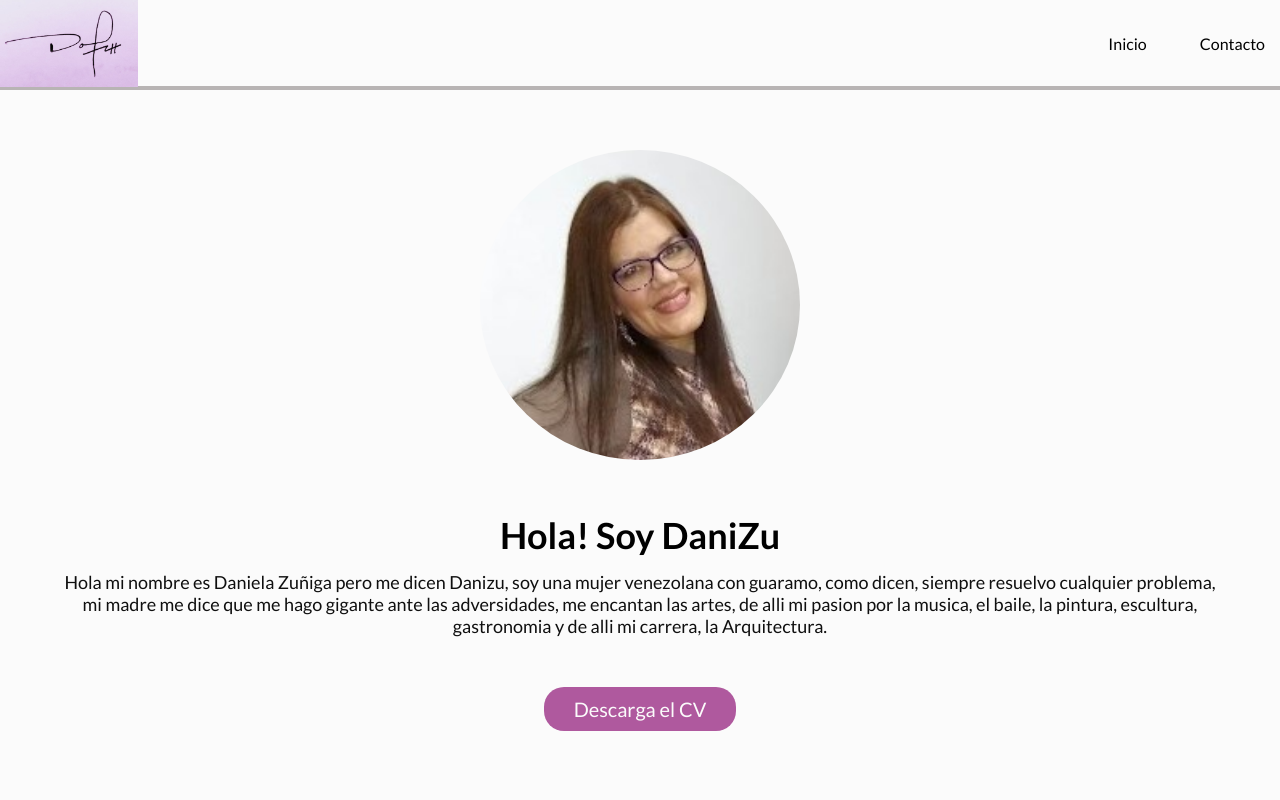
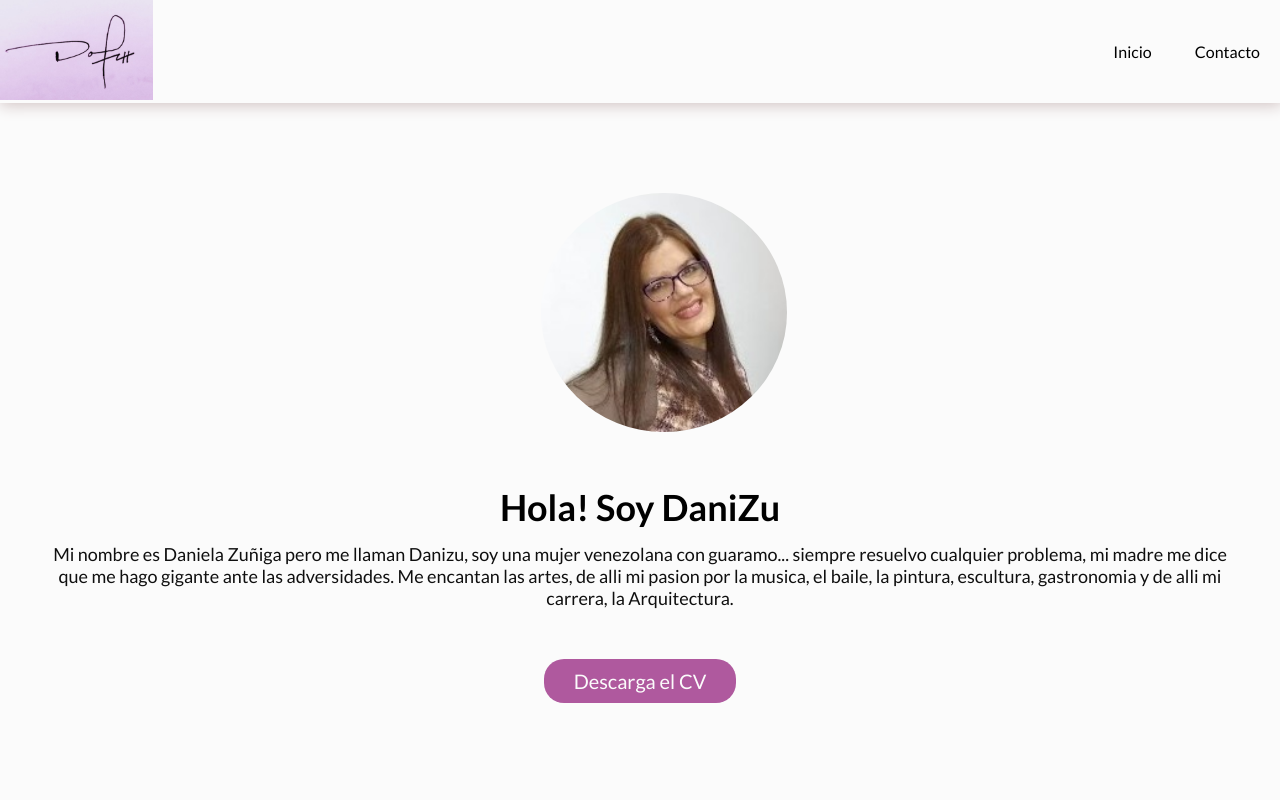
Before and after one commit to DANIZUSAFF/mi_proyecto_1, a plain HTML site: page index.html in a window 1280 px wide. Shown: the top 800 px of the page. Drawn offline with Linux system fonts and the light colour scheme.

Commit message:
correccion 1

```diff
--- a/css/styles.css
+++ b/css/styles.css
@@ -25,27 +25,19 @@ body{
 }
 
 header{
-    width: 100%;
-    display: flex;
-    justify-content: space-between;
-    align-items: center;
-    height: 90px;
-    border-bottom: 4px solid #b8b4b4;
-    position: fixed;
-    left: 0;
-    top: 0;
-    background-color: #fbfbfb;
+        display: flex;
+        flex-direction: row;
+        justify-content: space-between;
+        align-items: center;
+        box-shadow: 1px 1px 15px 1px #cfc0c0;
 }
 
-nav ul li{
-    display: inline-block;
-    padding: 15px;
+.fotoredonda{
+    border-radius:50%;
+    width:120%;
+    margin-bottom: 50px;
+    padding: 0px 20px;
 }
-
-    nav ul li a{
-    padding: 10px;
-    }
-
 
 #boton{
     background-color: #af599e;
@@ -60,17 +52,10 @@ ul {
     list-style: none;
 }
 
-#menu-item{
-    display: flex;
-    flex-direction: row;
-    justify-content: center;
-    align-items: center;
-}
-
-.fotoredonda{
-    border-radius: 50%;
-    width: 320px;
-    margin-bottom: 50px;
+li{
+    display: inline;
+    block-size: auto;
+    padding: 20px;
 }
 
 h1{
@@ -92,10 +77,12 @@ a {
 *  el margin: auto; para tenerlo centrado fácilmente ;)
 */
 main {
-    max-width: 1200px;
-    margin: auto;
-    padding-top: 150px;
     min-height: 100vh;
+    padding:  90px 40px 0 40px;
+    display: flex;
+    flex-direction: column;
+    justify-content: center;
+    align-items: center;
 }
 
 #inicio{
@@ -104,7 +91,6 @@ main {
     justify-content: center;
     align-items: center;
     text-align: center;
-    padding: 0px 20px;
     margin-bottom: 200px;
 }
 
--- a/index.html
+++ b/index.html
@@ -13,14 +13,12 @@
 
 <body>
     <header>
-
-        <a href="#inicio"><img src="img/logo.jpg" alt="logo Dani" height="90px"></a>
-
+        <a class="continer1" href="#inicio"><img src="img/logo.jpg" alt="logo Dani" height="100px"></a>
         <nav>
 
             <ul id="menu">
-                <li class="menu-item"> <a href="#inicio"></a>Inicio</li>
-                <li class="menu-item"> <a href="#contacto"></a>Contacto</li>
+                <li><a href="#inicio"></a>Inicio</li>
+                <li><a href="#contacto"></a>Contacto</li>
             </ul>
 
         </nav>
@@ -36,8 +34,8 @@
 
             <article>
                 <h1>Hola! Soy DaniZu</h1>
-                <p>Hola mi nombre es Daniela Zuñiga pero me dicen Danizu, soy una mujer venezolana con guaramo, como dicen,
-                    siempre resuelvo cualquier problema, mi madre me dice que me hago gigante ante las adversidades, me
+                <p>Mi nombre es Daniela Zuñiga pero me llaman Danizu, soy una mujer venezolana con guaramo...
+                    siempre resuelvo cualquier problema, mi madre me dice que me hago gigante ante las adversidades. Me
                     encantan las artes, de alli mi pasion por la musica, el baile, la pintura, escultura, gastronomia y de
                     alli mi carrera, la Arquitectura. </p>
             </article>
@@ -61,8 +59,8 @@
 
             <ul id="menu-cierre">
                 <li><a href="mailto:zusarq@gmail.com"><img src="/img/mail.png" alt="mail" width="80px"></a></li>
-                <li><a href=""><img src="/img/github.png" alt="github" width="80px"></a></li>
-                <li><a href=""><img src="/img/linkedin.png" alt="linkedin" width="80px"></a></li>
+                <li><a href="https://github.com/" target="_blank"><img src="/img/github.png" alt="github" width="80px"></a></li>
+                <li><a href="https://www.linkedin.com/" target="_blank"><img src="/img/linkedin.png" alt="linkedin" width="80px"></a></li>
             </ul>
 
         </section>
```
